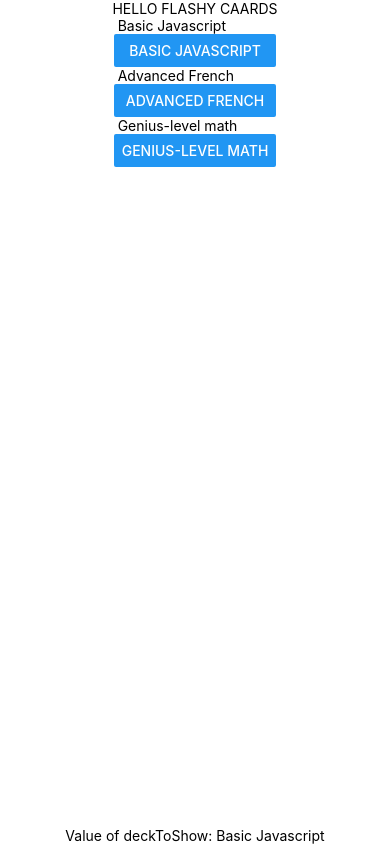
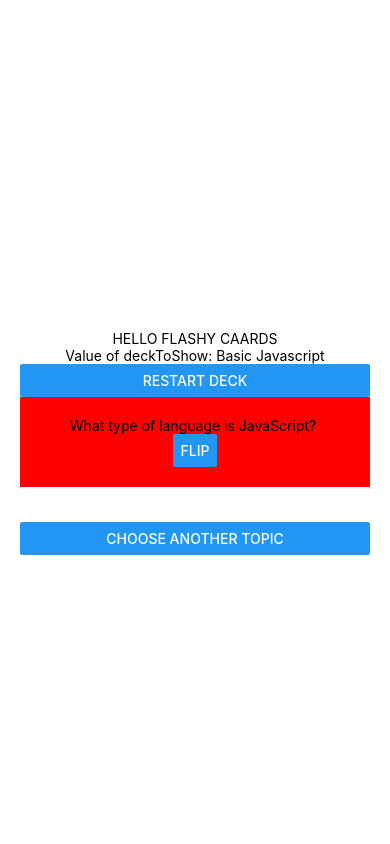
Before and after one commit to jurjukn/Flashy, a React Native app in the folder FlashyApp/: screen / in a window 390 px wide. Both pictures are taken after a click on the button "BASIC JAVASCRIPT". Built offline with nearby package versions, Linux system fonts and the light colour scheme.

Commit message:
Implemented iteration through decks and cards

```diff
--- a/FlashyApp/App.js
+++ b/FlashyApp/App.js
@@ -5,13 +5,7 @@ import Constants from 'expo-constants';
 
 import decks from './flashcards'
 import DecksList from './DecksList'
-import Card from './Card'
-
-const Row = props =>(
-  <View>
-      <Text>{props.name}</Text>
-  </View>
-)
+import CardsView from './CardsView'
 
 export default class FlashyCards extends React.Component {
 
@@ -19,34 +13,46 @@ export default class FlashyCards extends React.Component {
 	// there is a standard constructor here:
 	// https://github.com/rrobbes/EngineeringOfMobileSystems/blob/master/lec4-ReactNative/todo-rn.js
 
-  state = {
-    	decks: decks,
-      showDecks: false,
-      deckToShow: 'none'
+  constructor(props) {
+    super(props)
+    this.state = {
+      decks: decks,
+      currentGameCardsList: [],
+      gameStarted: false,
+    }
   }
 
-  openDeck = deckName => {
-    console.log('clickedD: ' + deckName)
-    console.log(this.state.decks.filter(deck => deck.name===deckName))
+  startMainMenu = () => {
     this.setState({
-      deckToShow: deckName,
-      showDecks: true
+      currentGameCardsList: [],
+      gameStarted: false
+    })
+  }
+
+  restartDeck = () => {
+    console.log("restarting deck")
+  }
+
+  openDeck = (selectedDeck) => {
+    this.setState({
+      currentGameCardsList: selectedDeck,
+      gameStarted: true
     })
   }
 
 	render() {
-
 		return (
-
       <View style={styles.container}>
         <Text>HELLO FLASHY CAARDS</Text>
-        <DecksList decks={this.state.decks} action={this.openDeck}/>
-        {this.state.showDecks === true &&
-          <Text> Value of deckToShow: {this.state.deckToShow} </Text>
-        }
+        <Text> Value of deckToShow: {this.state.currentGameCardsList.name} </Text>
+
+        {this.state.gameStarted === false? (
+          <DecksList decks={this.state.decks} action={this.openDeck}/>
+        ) : (
+          <CardsView currentDeck={this.state.currentGameCardsList} changeDeckAction={this.startMainMenu} restartDeckAction={this.restartDeck} />
+        )}
 
       </View>
-
 		);
 	}
 }
--- a/FlashyApp/Card.js
+++ /dev/null
@@ -1,10 +0,0 @@
-import React from 'react';
-import { StyleSheet, Text, View, ScrollView, Button } from 'react-native';
-
-
-
-export const Card = props => {
-    <View>
-        <Text>props.greet</Text>
-    </View>
-}
--- /dev/null
+++ b/FlashyApp/CardsView.js
@@ -0,0 +1,60 @@
+import React, {Component} from 'react';
+import { StyleSheet, Text, View, ScrollView, Button } from 'react-native';
+
+class CardsView extends Component {
+
+    constructor(props) {
+        super(props);
+        console.log(props)
+        this.state = {
+            showFront: true,
+            cardIndex: 0,
+            deck: this.props.currentDeck,
+            stopAction: this.props.changeDeckAction,
+            restartDeckAction: this.props.restartDeckAction
+        };
+    }
+
+    render(){
+        return (
+            <View>
+                <Button title="Restart deck" onPress={() => this.state.restartDeckAction()} />
+                <View style={styles.cardView}>
+                    {console.log("cardIndex: " + this.state.cardIndex + " length:" + this.state.deck.cards.length)}
+                    <Text>{this.state.showFront===true ? this.state.deck.cards[this.state.cardIndex].front : this.state.deck.cards[this.state.cardIndex].back } </Text>
+
+                    {this.state.showFront===true ? (
+                        <Button title="Flip" onPress={() => this.setState({showFront: false} ) }/>
+                    ) : (
+                        <View>
+                            <Button title="Right" onPress={()=> this.setState({
+                                    showFront: true,
+                                    cardIndex: (this.state.cardIndex < this.state.deck.cards.length-1)? (this.state.cardIndex+1) : (0)
+                                }
+                            )} />
+                            <Button title="Wrong" onPress={()=> this.setState({
+                                    showFront: true,
+                                    cardIndex: (this.state.cardIndex < this.state.deck.cards.length-1)? (this.state.cardIndex+1) : (0)
+                                }
+                            )} />
+                        </View>
+                    )}
+                </View>
+                <Button title="Choose another topic" onPress={() => this.state.stopAction()} />
+            </View>
+        )
+    }
+}
+
+const styles = StyleSheet.create({
+    cardView: {
+        backgroundColor: 'red',
+        alignItems: 'center',
+        justifyContent: 'center',
+        height: "60%",
+        width:  350,
+        marginBottom: "10%"
+    },
+});
+
+export default CardsView
--- a/FlashyApp/DecksList.js
+++ b/FlashyApp/DecksList.js
@@ -13,10 +13,11 @@ const styles = StyleSheet.create({
     }
 })
 
-const Row = props =>(
+const Row = rowProps =>(
     <View>
-        <Text> {props.name} </Text>
-        <Button title={props.name} onPress={() => props.action(props.name)} />
+        <Text> {rowProps.name} </Text>
+        {/* {console.log(propsai.selectedDeck)} */}
+        <Button title={rowProps.name} onPress={() => rowProps.action(rowProps.selectedDeck)} />
     </View>
 )
 
@@ -26,7 +27,7 @@ const DecksList = props => {
     return (
 
         <ScrollView>
-          {props.decks.map(deck => <Row key={deck.name} name={deck.name} action={props.action} />)}
+          {props.decks.map(deck => <Row key={deck.name} selectedDeck={deck} name={deck.name} action={props.action} />)}
         </ScrollView>
 
     )
```
